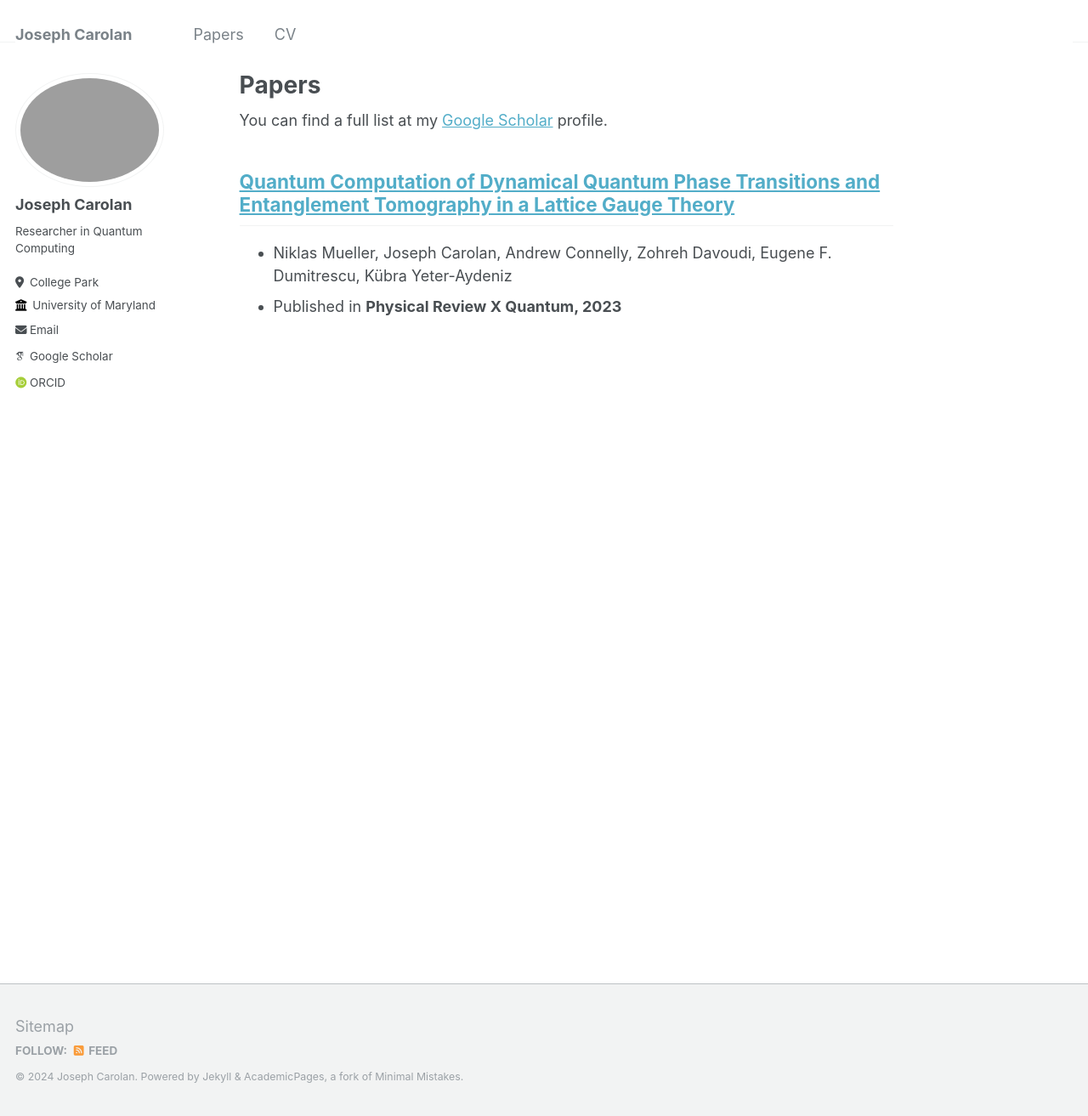
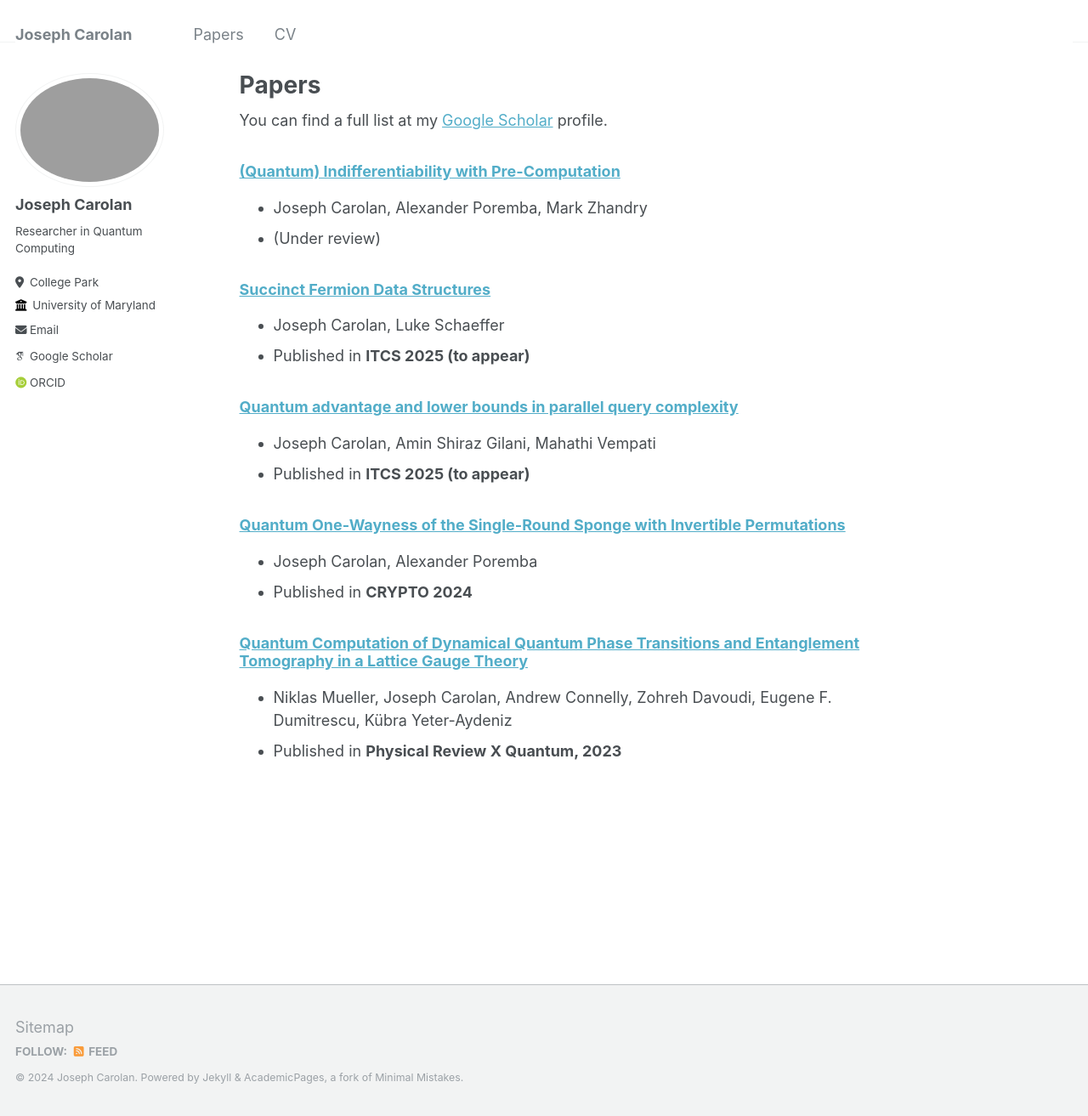
Before and after one commit to jacarolan/personal-website, a Jekyll site: the page built from _pages/publications.md, in a window 1280 px wide and 1313 px high. Shown: the whole window at 85% size. Built offline with Jekyll 4.4.1, drawn with Linux system fonts in a browser that asks for light colours; some web fonts are replaced.

Commit message:
Update publications.md

```diff
--- a/_pages/publications.md
+++ b/_pages/publications.md
@@ -9,7 +9,22 @@ author_profile: true
   <div class="wordwrap">You can find a full list at my <a href="{{site.author.googlescholar}}">Google Scholar</a> profile.</div>
 {% endif %}
 
-<h2><a href="https://arxiv.org/abs/2210.03089">Quantum Computation of Dynamical Quantum Phase Transitions and Entanglement Tomography in a Lattice Gauge Theory</a></h2>
+<h3><a href="https://arxiv.org/abs/2410.16595">(Quantum) Indifferentiability with Pre-Computation</a></h3>
+ - Joseph Carolan, Alexander Poremba, Mark Zhandry
+ - (Under review)
 
+<h3><a href="https://arxiv.org/abs/2410.04015">Succinct Fermion Data Structures</a></h3>
+ - Joseph Carolan, Luke Schaeffer
+ - Published in **ITCS 2025 (to appear)**
+
+<h3><a href="https://arxiv.org/abs/2410.02665">Quantum advantage and lower bounds in parallel query complexity</a></h3>
+ - Joseph Carolan, Amin Shiraz Gilani, Mahathi Vempati
+ - Published in **ITCS 2025 (to appear)**
+
+<h3><a href="https://arxiv.org/abs/2403.04740">Quantum One-Wayness of the Single-Round Sponge with Invertible Permutations</a></h3>
+ - Joseph Carolan, Alexander Poremba
+ - Published in **CRYPTO 2024**
+
+<h3><a href="https://arxiv.org/abs/2210.03089">Quantum Computation of Dynamical Quantum Phase Transitions and Entanglement Tomography in a Lattice Gauge Theory</a></h3>
  - Niklas Mueller, Joseph Carolan, Andrew Connelly, Zohreh Davoudi, Eugene F. Dumitrescu, Kübra Yeter-Aydeniz
  - Published in **Physical Review X Quantum, 2023**
```
